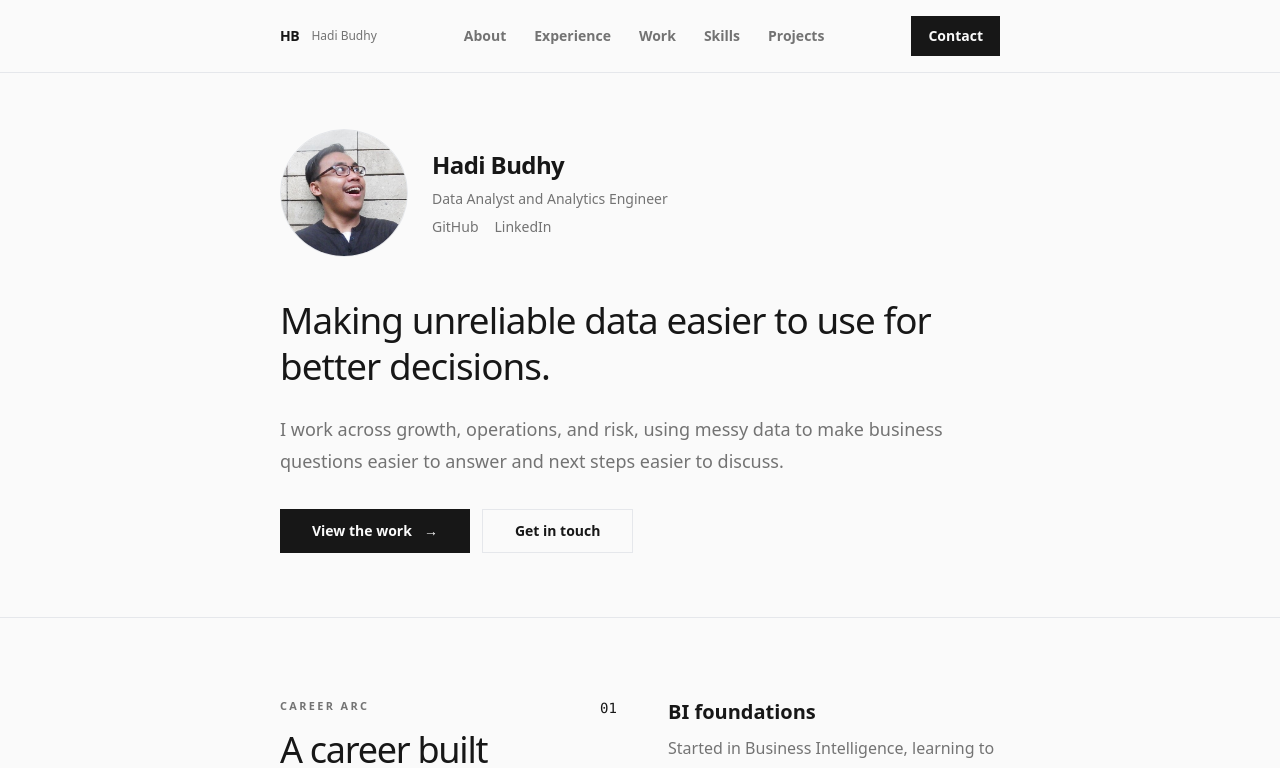
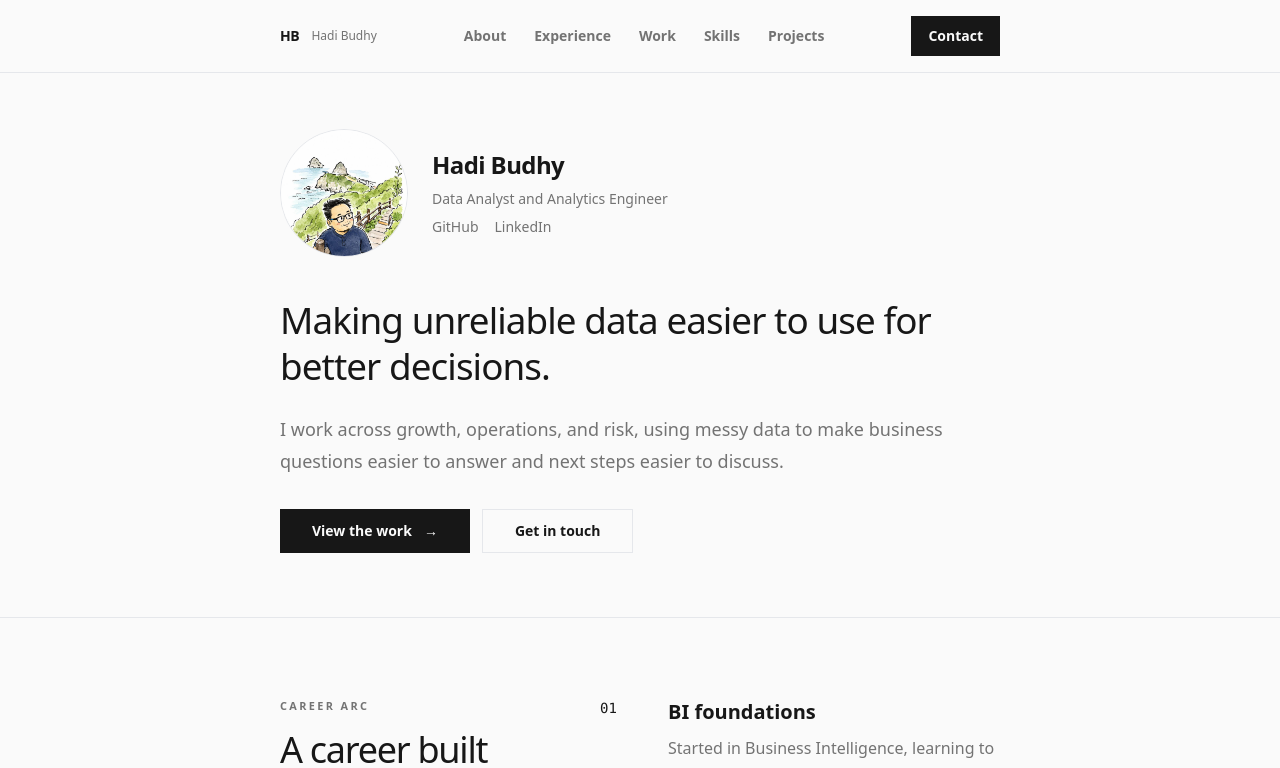
Before and after one commit to hadibudhy/hadibudhy.github.io, a Next.js app: page / in a window 1280 px wide. Shown: the top 768 px of the page. Built offline with nearby package versions, Linux system fonts and the light colour scheme.

Commit message:
Use illustrated profile portrait

```diff
--- a/src/app/page.tsx
+++ b/src/app/page.tsx
@@ -15,7 +15,7 @@ export default function Home() {
       <section className="border-b border-border">
         <div className="mx-auto flex w-full max-w-3xl flex-col gap-8 px-4 pb-12 pt-8 sm:gap-10 sm:px-6 sm:pb-16 sm:pt-14">
           <div className="flex items-center gap-4 sm:gap-6">
-            <Image src="/images/bio-pic-2.jpg" alt="Hadi Budhy" width={160} height={160} className="h-24 w-24 shrink-0 rounded-full border border-border object-cover sm:h-32 sm:w-32" priority />
+            <Image src="/images/profile-illustration.jpg" alt="Illustrated profile portrait of Hadi Budhy" width={160} height={160} className="h-24 w-24 shrink-0 rounded-full border border-border object-cover object-top sm:h-32 sm:w-32" priority />
             <div className="flex flex-col gap-2">
               <p className="text-xl font-semibold tracking-tight text-foreground sm:text-2xl">Hadi Budhy</p>
               <p className="text-sm text-muted-foreground">Data Analyst and Analytics Engineer</p>
```
Also changed, not shown: public/images/profile-illustration.jpg (added).
